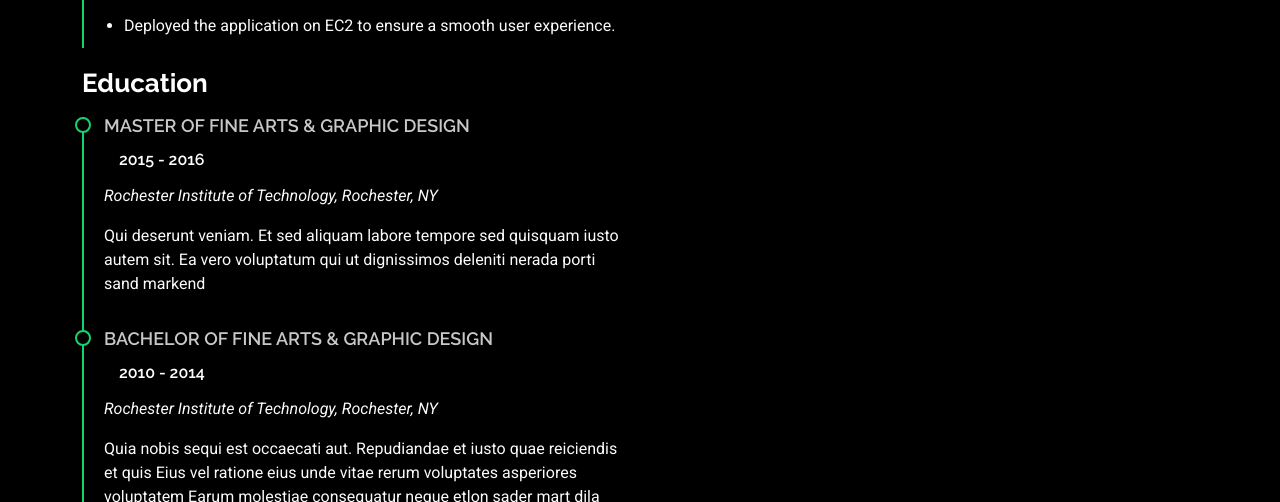
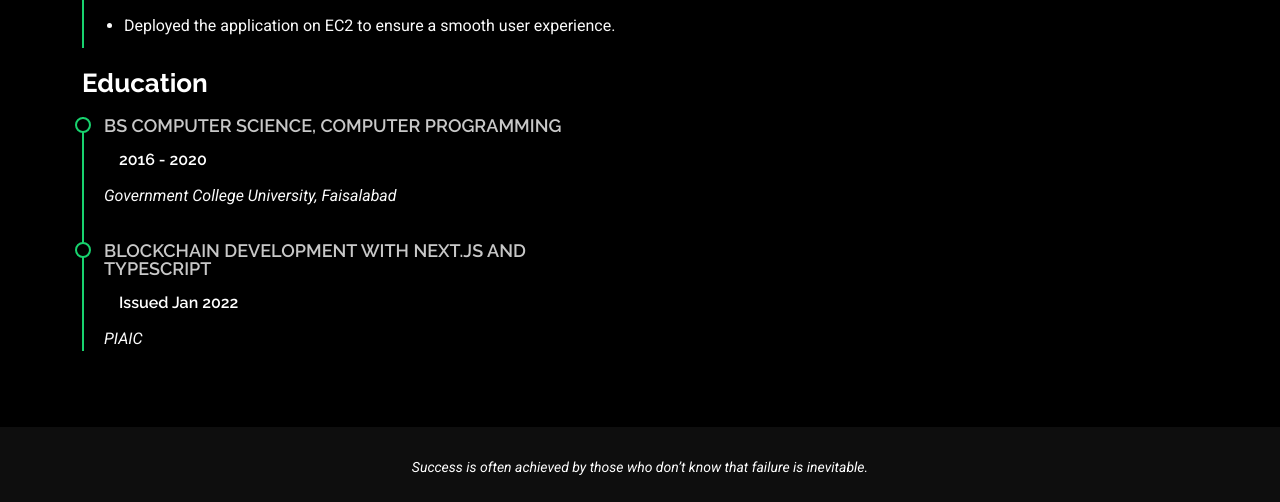
Before and after one commit to HassanHabibTahir/hportfolio, a plain HTML site: page resume.html in a window 1280 px wide. Shown: the part 1976-2478 px from the top of the page. Drawn offline with Linux system fonts and the light colour scheme.

Commit message:
added something

```diff
--- a/resume.html
+++ b/resume.html
@@ -57,7 +57,6 @@
           <!-- <img src="assets/img/logo.png" alt=""> -->
           <h1 class="sitename">Personal</h1>
         </a>
-
         <nav id="navmenu" class="navmenu">
           <ul>
             <li><a href="index.html">Home</a></li>
@@ -246,27 +245,16 @@
 
               <h3 class="resume-title">Education</h3>
               <div class="resume-item">
-                <h4>Master of Fine Arts &amp; Graphic Design</h4>
-                <h5>2015 - 2016</h5>
-                <p><em>Rochester Institute of Technology, Rochester, NY</em></p>
-                <p>
-                  Qui deserunt veniam. Et sed aliquam labore tempore sed
-                  quisquam iusto autem sit. Ea vero voluptatum qui ut
-                  dignissimos deleniti nerada porti sand markend
-                </p>
+                <h4>BS Computer Science, Computer Programming</h4>
+                <h5>2016 - 2020</h5>
+                <p><em>Government College University, Faisalabad</em></p>
               </div>
               <!-- Edn Resume Item -->
 
               <div class="resume-item">
-                <h4>Bachelor of Fine Arts &amp; Graphic Design</h4>
-                <h5>2010 - 2014</h5>
-                <p><em>Rochester Institute of Technology, Rochester, NY</em></p>
-                <p>
-                  Quia nobis sequi est occaecati aut. Repudiandae et iusto quae
-                  reiciendis et quis Eius vel ratione eius unde vitae rerum
-                  voluptates asperiores voluptatem Earum molestiae consequatur
-                  neque etlon sader mart dila
-                </p>
+                <h4> Blockchain Development with Next.js and TypeScript</h4>
+                <h5>Issued Jan 2022</h5>
+                <p><em>PIAIC</em></p>
               </div>
               <!-- Edn Resume Item -->
             </div>
```
